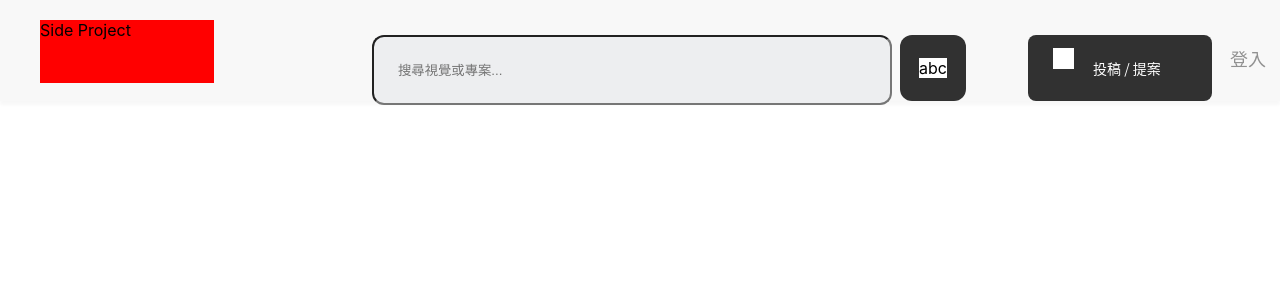
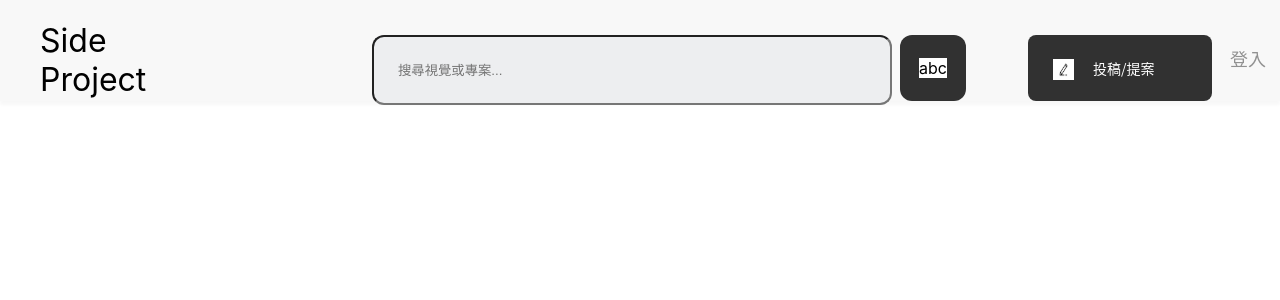
Before and after one commit to sasie59/f2e_blog_case, a React (Create React App) app: page /#/Component/Title in a window 1280 px wide. Shown: the top 300 px of the page. Built offline with nearby package versions, Linux system fonts and the light colour scheme.

Commit message:
Component/Title 小改，新增loading 頁面

```diff
--- a/src/App.js
+++ b/src/App.js
@@ -2,6 +2,7 @@ import React from 'react';
 import { HashRouter, Routes, Route } from 'react-router-dom';
 
 import Title from './Component/Title/';
+import Loading from './Loading'
 import HomePage from './HomePage';
 
 function App() {
@@ -9,6 +10,7 @@ function App() {
     <HashRouter>
       <Routes>
         <Route path='Component/Title/' element={<Title />}></Route>
+        <Route path='Loading' element={<Loading />}></Route>
         <Route path='/' element={<HomePage />}></Route> */
       </Routes>
     </HashRouter>
--- a/src/Component/Title/index.js
+++ b/src/Component/Title/index.js
@@ -1,6 +1,6 @@
 import React from 'react';
 import style from './style.module.scss';
-
+import pen from './pen.png';
 export default function index() {
   return (
     <div className={style.layout}>
@@ -10,8 +10,9 @@ export default function index() {
         <div className={style.magnifier}>abc</div>
       </div>
       <div className={style.proposal}>
-        <div className={style.img}></div>
-        <div className={style.text}>投稿 / 提案</div>
+        {/* <div className={style.img}></div> */}
+        <img src={pen} alt="" />
+        <div className={style.text}>投稿/提案</div>
       </div>
       <div className={style.login}>登入</div>
     </div>
--- a/src/Component/Title/style.module.scss
+++ b/src/Component/Title/style.module.scss
@@ -9,8 +9,9 @@
     width: 174px;
     height: 63px;
     left: 40px;
-    top: 20px;
-    background-color: red;
+    top: 21px;
+    font-size: 32px;
+    // background-color: red;
   }
   input {
     display: flex;
@@ -64,12 +65,12 @@
     top: 35px;
     background: #313131;
     border-radius: 8px;
-    .img {
+    img {
       width: 21px;
       height: 21px;
       position: absolute;
       left: 25px;
-      top: 12.8px;
+      margin-top: 3px;
       background-color: #fff;
     }
     .text {
--- a/src/Home/index.js
+++ b/src/Home/index.js
@@ -5,6 +5,7 @@ export default function index() {
   return (
     <div className={style.layout}>
       <header>
+
       </header>
       <main></main>
       <footer>
--- a/src/HomePage.js
+++ b/src/HomePage.js
@@ -9,6 +9,9 @@ export default class HomePage extends Component {
           <li>
             <Link to="/Component/Title/">檯頭</Link><br />
           </li>
+          <li>
+            <Link to="/Loading">Loading</Link><br />
+          </li>
         </ul>
       </div>
     )
--- a/src/Loading/index.js
+++ b/src/Loading/index.js
@@ -1,7 +1,14 @@
-import React from 'react'
+import React from 'react';
+import Title from '../Component/Title';
+import loading from './loading.png';
+
+import style from './style.module.scss';
 
 export default function index() {
   return (
-    <div>index</div>
+    <div className={style.layout}>
+      <Title />
+      <img className={style.loading} src={loading} alt="" />
+    </div>
   )
 }
--- /dev/null
+++ b/src/Loading/style.module.scss
@@ -0,0 +1,10 @@
+.layout {
+
+  .loading {
+    position: absolute;
+    width: 83px;
+    height: 83px;
+    left: 599px;
+    top: 181px;
+  }
+}
```
Also changed, not shown: src/Component/Title/pen.png (added), src/Loading/loading.png (added).
